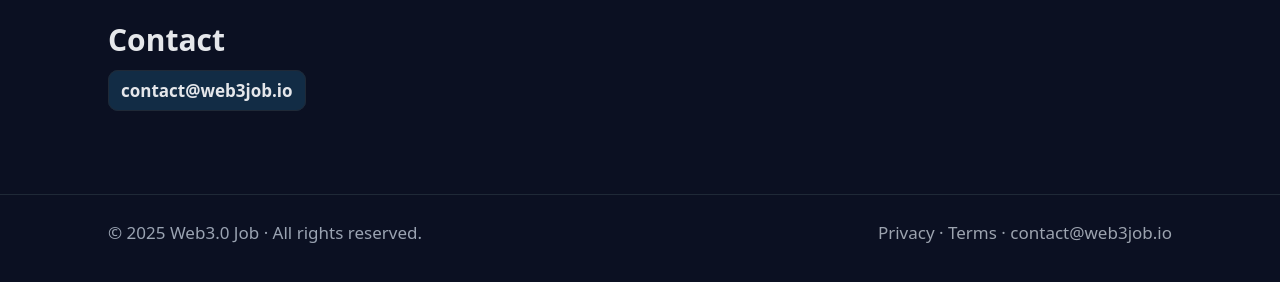
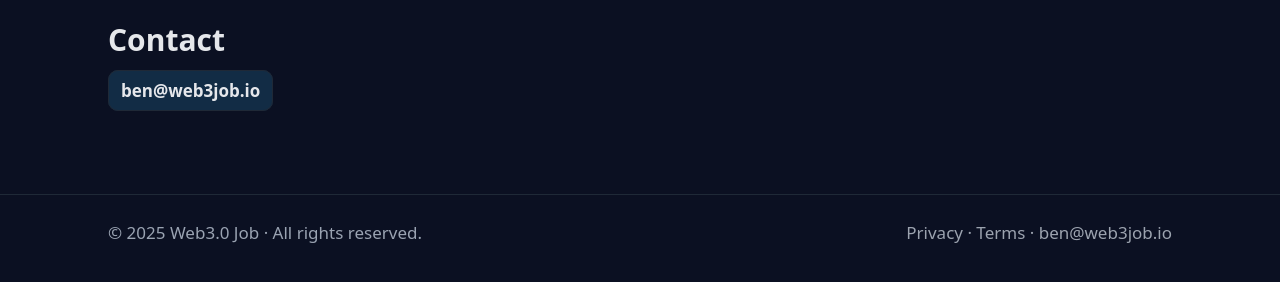
Before and after one commit to dewfend/web3job, a plain HTML site: page index.html in a window 1280 px wide. Shown: the part 3431-3713 px from the top of the page. Drawn offline with Linux system fonts and the light colour scheme.

Commit message:
Update index.html

```diff
--- a/index.html
+++ b/index.html
@@ -271,7 +271,7 @@
   <section id="contact" class="section" style="border-top:1px solid var(--border)">
     <div class="wrap">
       <h2>Contact</h2>
-      <p><span class="hl">contact@web3job.io</span></p>
+      <p><span class="hl">ben@web3job.io</span></p>
     </div>
   </section>
 
@@ -279,7 +279,7 @@
   <footer>
     <div class="wrap" style="display:flex; justify-content:space-between; gap:12px; flex-wrap:wrap;">
       <div>© <span id="y"></span> Web3.0 Job · All rights reserved.</div>
-      <div class="muted">Privacy · Terms · contact@web3job.io</div>
+      <div class="muted">Privacy · Terms · ben@web3job.io</div>
     </div>
   </footer>
 
```
